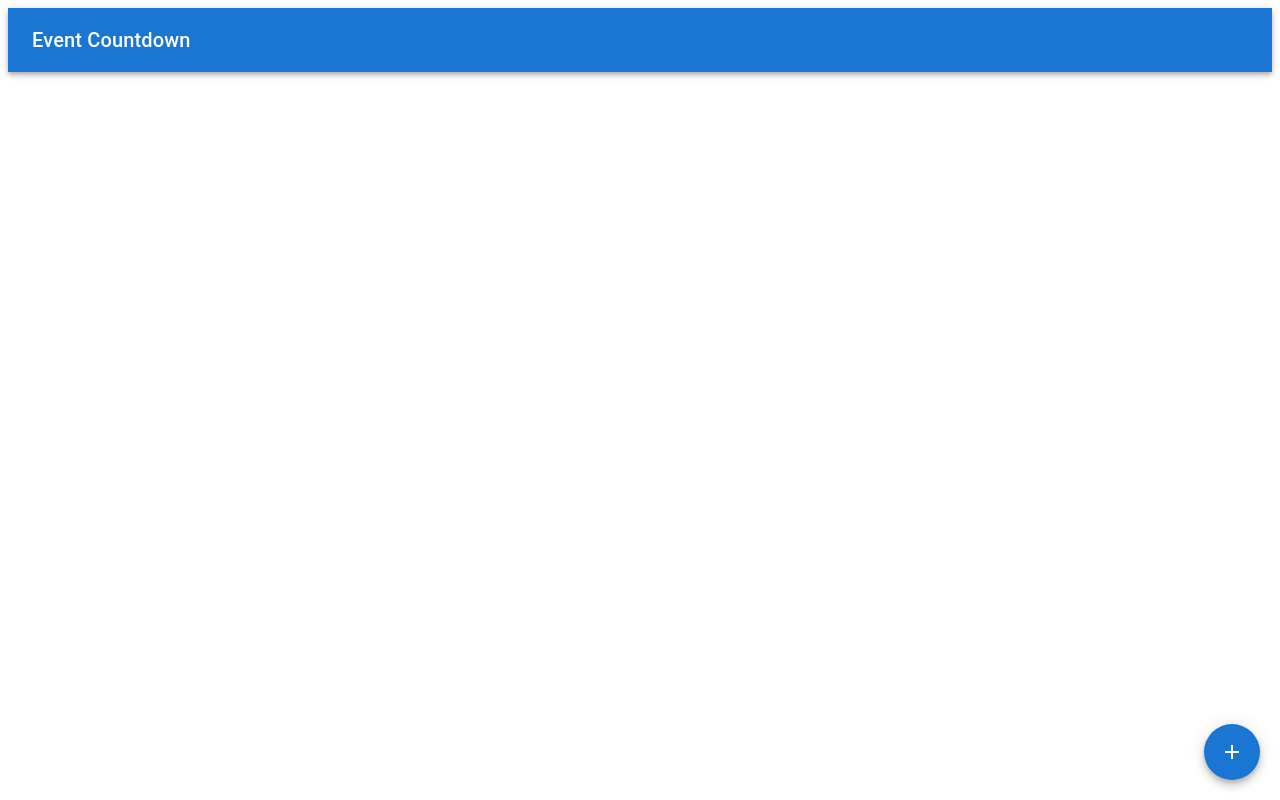
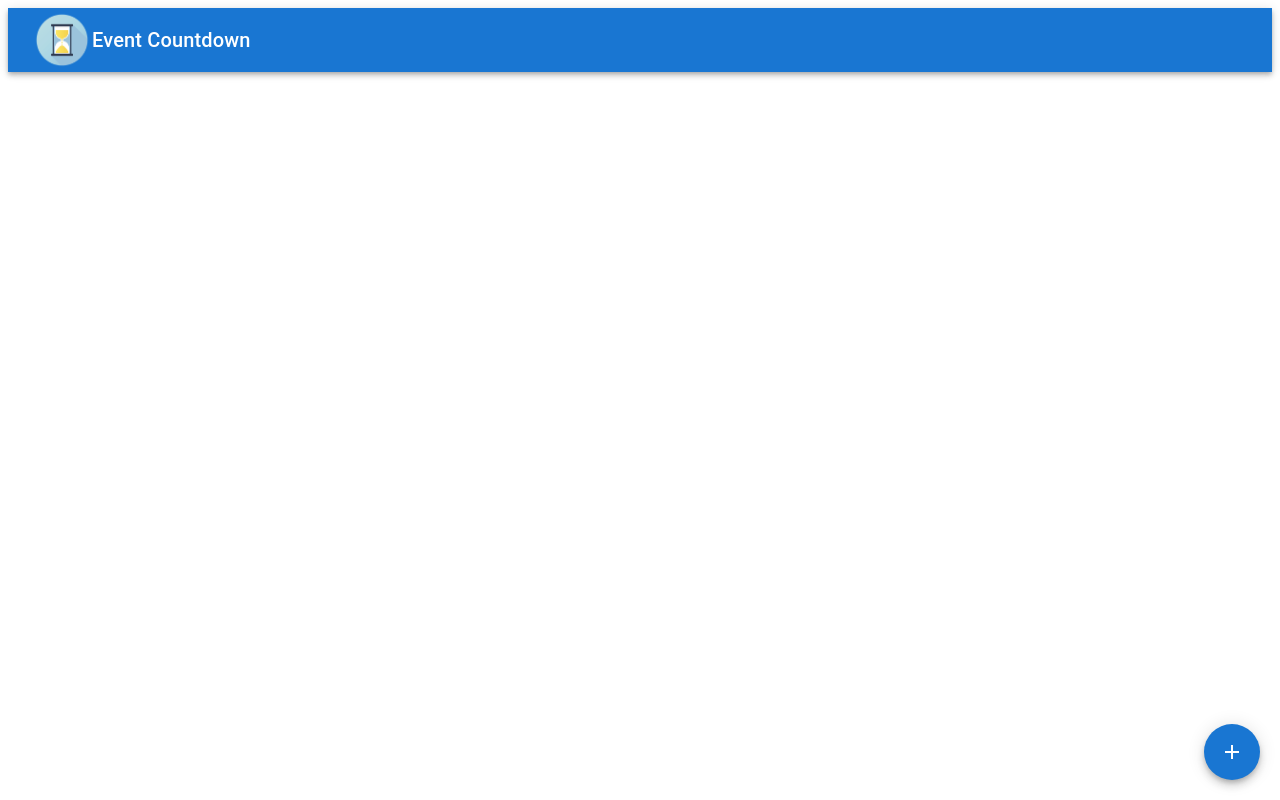
Before and after one commit to Chris0173/Mini-Project-Two, a React (Vite) app: page / in a window 1280 px wide. Built offline with nearby package versions, Linux system fonts and the light colour scheme.

Commit message:
added logo

```diff
--- a/src/App.tsx
+++ b/src/App.tsx
@@ -11,6 +11,7 @@ import EventForm from "./components/EventForm";
 import EventCard from "./components/EventCard";
 import { EventData } from "./components/EventCard";
 import { Add } from "@mui/icons-material";
+import logo from "../src/assets/hourglass2_thumbnail.png";
 
 function App() {
   const [events, setEvents] = useState<EventData[]>([]);
@@ -37,6 +38,7 @@ function App() {
     <>
       <AppBar position="sticky">
         <Toolbar>
+          <img src={logo} width="60px" />
           <Typography variant="h6">Event Countdown</Typography>
         </Toolbar>
       </AppBar>
```
Also changed, not shown: src/assets/hourglass2_thumbnail.png (added).
